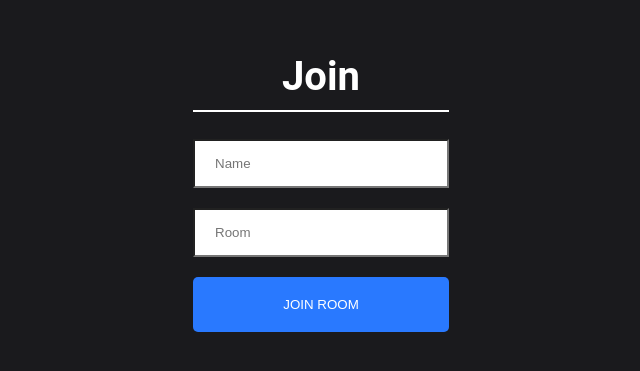
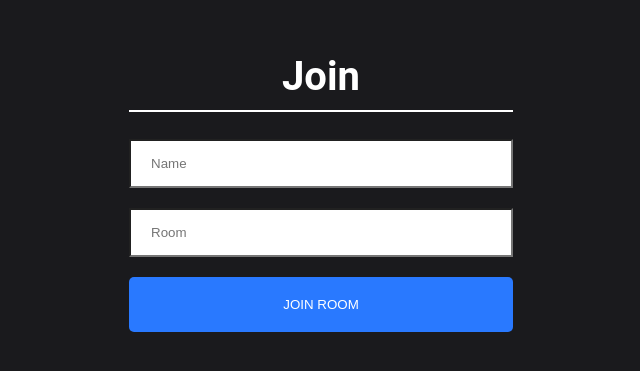
Before and after one commit to fadhilsaheer/awesome, a React (Create React App) app in the folder awesome-js/awesome-app/realtime-chat-app/client/: page / in a window 1280 px wide. Shown: the part 221-592 px from the top of the page, without its empty margins (319-959 px from the left). Built offline with nearby package versions, Linux system fonts and the light colour scheme.

Commit message:
ready for production

```diff
--- a/awesome-js/awesome-app/realtime-chat-app/client/src/components/Chat/Chat.js
+++ b/awesome-js/awesome-app/realtime-chat-app/client/src/components/Chat/Chat.js
@@ -56,7 +56,7 @@ const Chat = ({ location }) => {
             setUsers(users);
         });
 
-    }, [])
+    }, [messages])
 
 
     // function for sending message
--- a/awesome-js/awesome-app/realtime-chat-app/client/src/components/Input/Input.js
+++ b/awesome-js/awesome-app/realtime-chat-app/client/src/components/Input/Input.js
@@ -9,7 +9,7 @@ const Input = ({ setMessage, sendMessage, message }) => {
         placeholder="Type Message"
         value={message}
         onChange={(event) => setMessage(event.target.value)}
-        onKeyPress={event => event.key == 'Enter' ? sendMessage(event) : null}
+        onKeyPress={event => event.key === 'Enter' ? sendMessage(event) : null}
       />
       <button className="sendButton" onClick={(event)=> sendMessage(event)}>Send</button>
     </form>
--- a/awesome-js/awesome-app/realtime-chat-app/client/src/components/Join/join.css
+++ b/awesome-js/awesome-app/realtime-chat-app/client/src/components/Join/join.css
@@ -23,7 +23,7 @@ body {
 }
 
 .joinInnerContainer {
-  width: 20%;
+  width: 30%;
 }
 
 .joinInput {
@@ -65,6 +65,7 @@ body {
   }
 }
 
+
 button:focus {
   outline: 0;
 }
```
